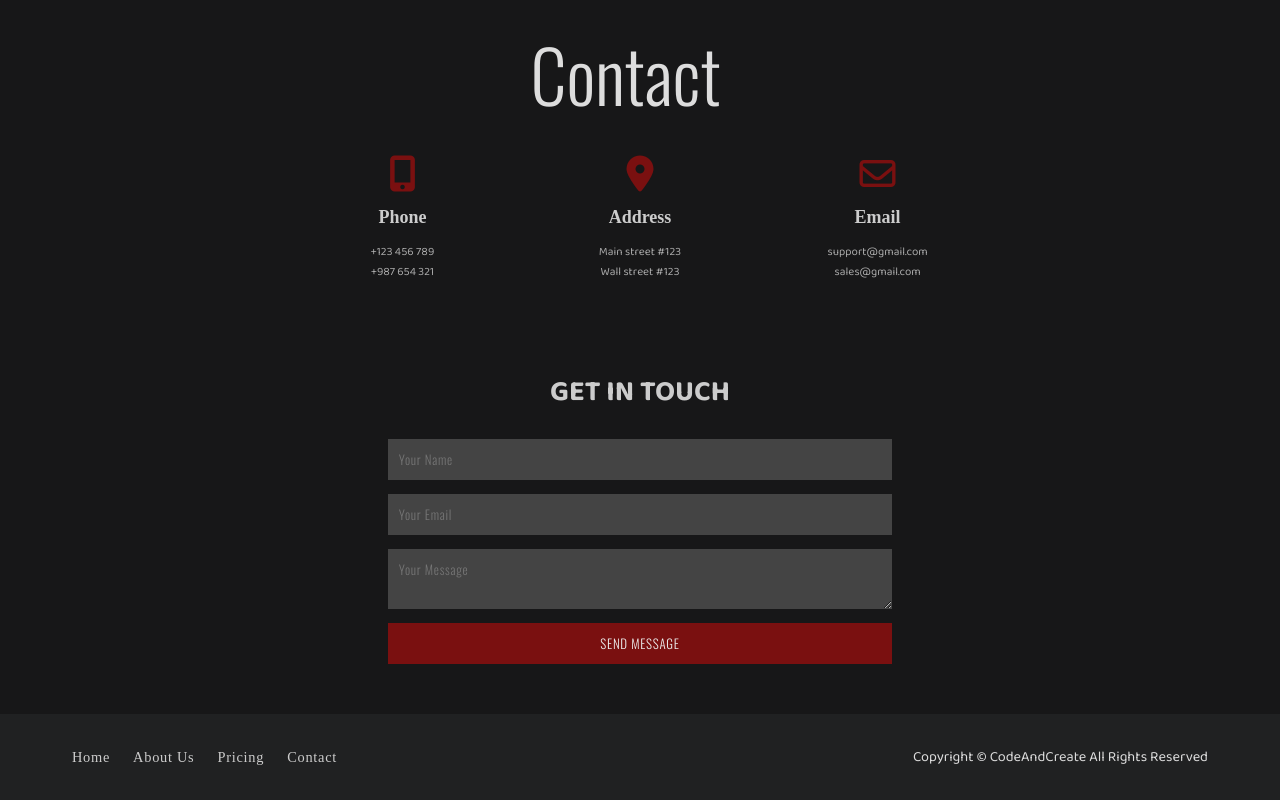
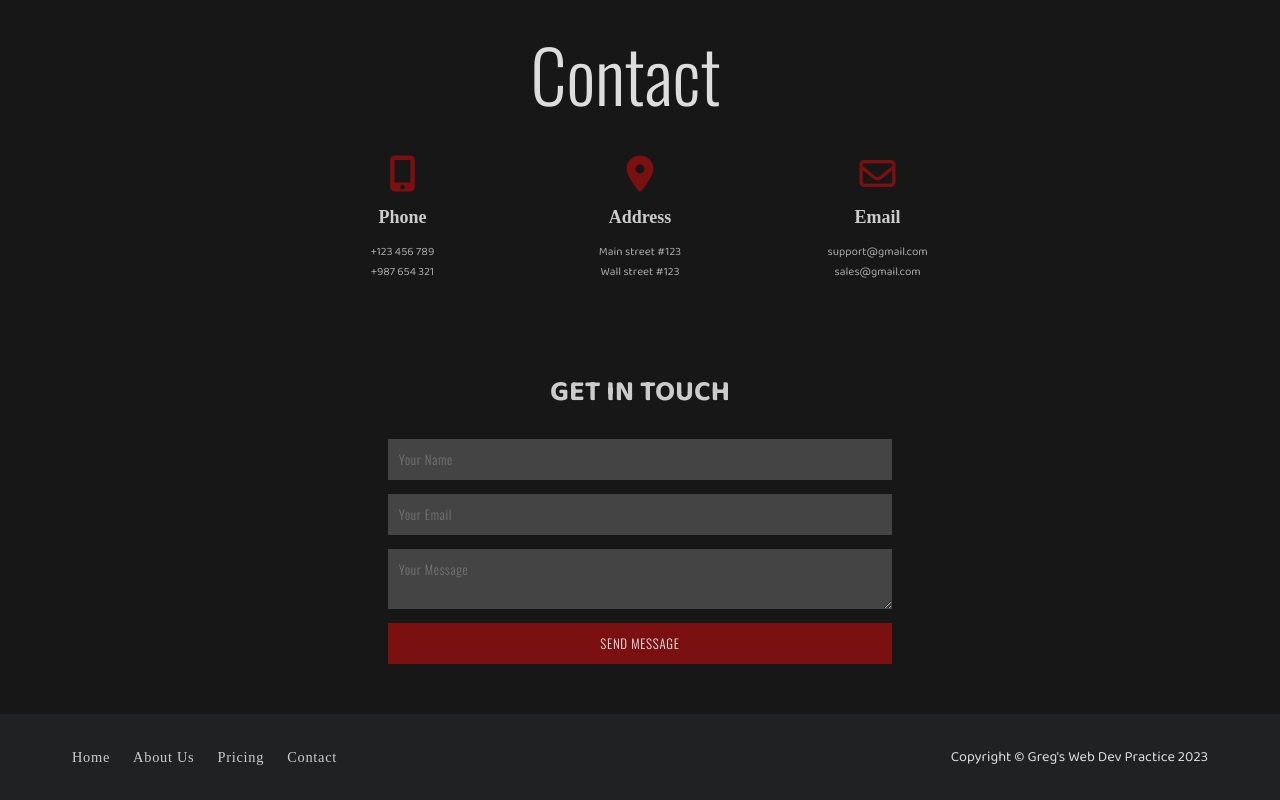
Before and after one commit to HughMorris01/Business-Agency, a plain HTML site: page index.html in a window 1280 px wide. Shown: the part 2437-3237 px from the top of the page. Drawn offline with nearby package versions, Linux system fonts and the light colour scheme.

Commit message:
Update index.html

```diff
--- a/index.html
+++ b/index.html
@@ -253,7 +253,7 @@
           <a href="#pricing">Pricing</a>
           <a href="#contact">Contact</a>
         </div>
-        <p class="copyright">Copyright &copy; CodeAndCreate All Rights Reserved</p>
+        <p class="copyright">Copyright &copy; Greg's Web Dev Practice 2023</p>
       </footer>
       <!-- End of Footer -->
   </div>
```
